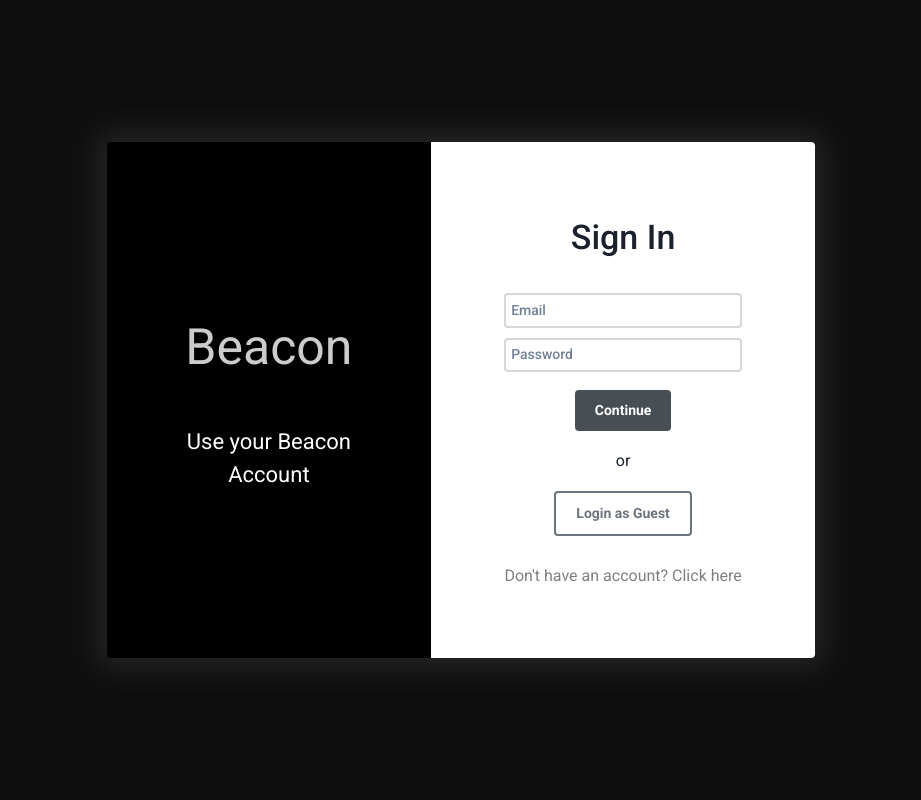
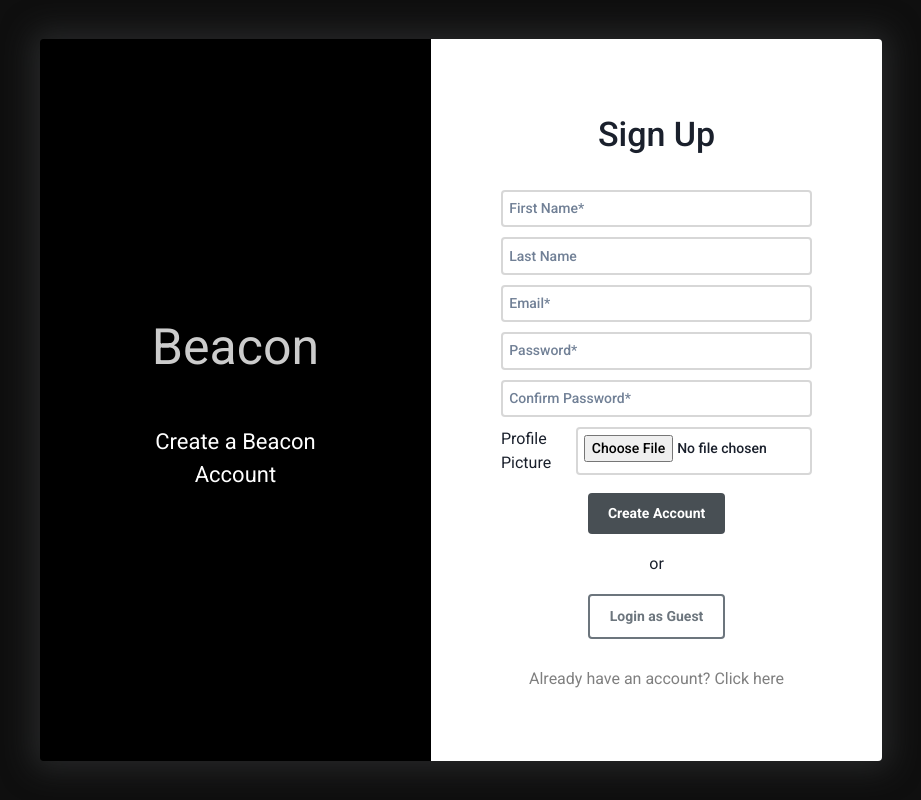
Before and after one commit to dionwm/mern-chat-app, a React (Create React App) app in the folder frontend/: page / in a window 1280 px wide. Shown: the whole page, without its empty margins (179-1100 px from the left). Built offline with nearby package versions, Linux system fonts and the light colour scheme.

Commit message:
connected users frontend and backend | user auth complete

```diff
--- a/frontend/src/Pages/Home.js
+++ b/frontend/src/Pages/Home.js
@@ -4,7 +4,7 @@ import React, { useState } from "react";
 import SignUpIn from "../components/Authentication/SignUpIn/SignUpIn";
 
 const Home = () => {
-  const [isSignUp, setIsSignUp] = useState(false);
+  const [isSignUp, setIsSignUp] = useState(true);
 
   return (
     <Container
--- a/frontend/src/components/Authentication/SignUpIn/SignUpIn.js
+++ b/frontend/src/components/Authentication/SignUpIn/SignUpIn.js
@@ -6,26 +6,185 @@ import "./SignUpIn.css";
 // Components
 import Input from "../../Input/Input.js";
 import Button from "../../Button/Button";
+import { useToast } from "@chakra-ui/react";
+import axios from "axios";
 
 export default function SignUpIn({ isSignUp, setIsSignUp }) {
   const navigate = useNavigate();
+  const toast = useToast();
 
   const [firstName, setFirstName] = useState("");
   const [lastName, setLastName] = useState("");
   const [email, setEmail] = useState("");
   const [password, setPassword] = useState("");
   const [confirmPassword, setConfirmPassword] = useState("");
-  const [profilePicture, setProfilePicture] = useState("");
+  const [profilePictureURL, setProfilePictureURL] = useState("");
 
   const [loading, setLoading] = useState(false);
 
-  function signUpWithEmail(e) {
+  function uploadProfilePicture(picture) {
+    console.log(picture);
+    setLoading(true);
+
+    if (picture === undefined) {
+      toast({
+        title: "Select a Profile Picture",
+        status: "warning",
+        duration: 4000,
+        isClosable: true,
+        position: "bottom",
+      });
+      return;
+    }
+
+    if (picture.type === "image/jpeg" || picture.type === "image/png") {
+      const data = new FormData();
+
+      data.append("file", picture);
+      data.append("upload_preset", "chat-app");
+      data.append("cloud_name", "dwmdwm");
+      fetch("https://api.cloudinary.com/v1_1/dwmdwm/image/upload", {
+        method: "post",
+        body: data,
+      })
+        .then((res) => res.json())
+        .then((data) => {
+          setProfilePictureURL(data.url.toString());
+          setLoading(false);
+          toast({
+            title: "Profile picture added successfully",
+            status: "success",
+            duration: 4000,
+            isClosable: true,
+            position: "bottom",
+          });
+        })
+        .catch((err) => {
+          console.log(err);
+          setLoading(false);
+        });
+    }
+  }
+
+  async function signUpWithEmail(e) {
     e.preventDefault();
     setLoading(true);
+
+    if (!firstName || !email || !password || !confirmPassword) {
+      toast({
+        title: "All required fields must be filled",
+        status: "warning",
+        duration: 4000,
+        isClosable: true,
+        position: "bottom",
+      });
+      setLoading(false);
+      return;
+    }
+
+    if (password !== confirmPassword) {
+      toast({
+        title: "Passwords do not match",
+        status: "warning",
+        duration: 4000,
+        isClosable: true,
+        position: "bottom",
+      });
+      setLoading(false);
+      return;
+    }
+
+    try {
+      const config = {
+        headers: {
+          "Content-type": "application/json",
+        },
+      };
+
+      const { data } = await axios.post(
+        "/api/user/register",
+        { firstName, lastName, email, password, profilePictureURL },
+        config
+      );
+
+      toast({
+        title: "User has been created successfully",
+        status: "success",
+        duration: 4000,
+        isClosable: true,
+        position: "bottom",
+      });
+
+      // localStorage.setItem("userInfo", JSON.stringify(data));
+      setLoading(false);
+
+      // navigate("/chats");
+    } catch (error) {
+      toast({
+        title: "An error occured while trying to create this user",
+        description: error.response.data.message,
+        status: "warning",
+        duration: 4000,
+        isClosable: true,
+        position: "bottom",
+      });
+
+      setLoading(false);
+    }
   }
-  function loginWithEmail(e) {
+  async function loginWithEmail(e) {
     e.preventDefault();
     setLoading(true);
+
+    if (!email || !password) {
+      toast({
+        title: "Email or Password field cannot be left empty",
+        status: "warning",
+        duration: 4000,
+        isClosable: true,
+        position: "bottom",
+      });
+      setLoading(false);
+      return;
+    }
+
+    try {
+      const config = {
+        headers: {
+          "Content-type": "application/json",
+        },
+      };
+
+      const { data } = await axios.post(
+        "/api/user/login",
+        { email, password },
+        config
+      );
+
+      toast({
+        title: `Logged in successfully! Good to see you again, ${data.firstName}!`,
+        status: "success",
+        duration: 4000,
+        isClosable: true,
+        position: "bottom",
+      });
+
+      // localStorage.setItem("userInfo", JSON.stringify(data));
+      setLoading(false);
+
+      // navigate("/chats");
+    } catch (error) {
+      toast({
+        title: "Oh snap! An error occured while trying to log you in.",
+        description: error.response.data.message,
+        status: "warning",
+        duration: 4000,
+        isClosable: true,
+        position: "bottom",
+      });
+
+      setLoading(false);
+    }
   }
 
   function loginAsGuest(e) {
@@ -55,12 +214,12 @@ export default function SignUpIn({ isSignUp, setIsSignUp }) {
                 <Input
                   placeholder={"First Name*"}
                   isRequired={true}
-                  setState={setFirstName}
+                  onChange={setFirstName}
                 />
               </div>
 
               <div className="form-input-container">
-                <Input placeholder={"Last Name"} setState={setLastName} />
+                <Input placeholder={"Last Name"} onChange={setLastName} />
               </div>
             </>
           )}
@@ -70,7 +229,7 @@ export default function SignUpIn({ isSignUp, setIsSignUp }) {
               type="email"
               placeholder={isSignUp ? "Email*" : "Email"}
               isRequired={true}
-              setState={setEmail}
+              onChange={setEmail}
             />
           </div>
 
@@ -79,7 +238,7 @@ export default function SignUpIn({ isSignUp, setIsSignUp }) {
               type="password"
               placeholder={isSignUp ? "Password*" : "Password"}
               isRequired={true}
-              setState={setPassword}
+              onChange={setPassword}
             />
           </div>
 
@@ -89,14 +248,15 @@ export default function SignUpIn({ isSignUp, setIsSignUp }) {
                 type="password"
                 placeholder={"Confirm Password*"}
                 isRequired={true}
-                setState={setConfirmPassword}
+                onChange={setConfirmPassword}
               />
             </div>
           )}
 
           {isSignUp && (
             <div className="form-input-container">
-              <Input type="file" setState={setProfilePicture} />
+              <label>Profile Picture</label>
+              <Input type="file" onChange={uploadProfilePicture} />
             </div>
           )}
 
--- a/frontend/src/components/Input/Input.js
+++ b/frontend/src/components/Input/Input.js
@@ -3,7 +3,7 @@ import "./Input.css";
 
 export default function Input({
   type,
-  setState,
+  onChange,
   placeholder,
   className,
   isRequired,
@@ -11,9 +11,13 @@ export default function Input({
   return (
     <input
       type={type}
-      class={className ? className : undefined}
+      className={className ? className : undefined}
       placeholder={type !== "file" ? placeholder : undefined}
-      onChange={(e) => setState(e.target.value)}
+      onChange={(e) => {
+        type !== "file"
+          ? onChange(e.target.value)
+          : onChange(e.target.files[0]);
+      }}
       autoComplete="on"
       accept={type === "file" ? "image/*" : undefined}
       required={isRequired ? true : undefined}
```
Also changed, not shown: 1 other file (tests, documents, lock files or other folders).
